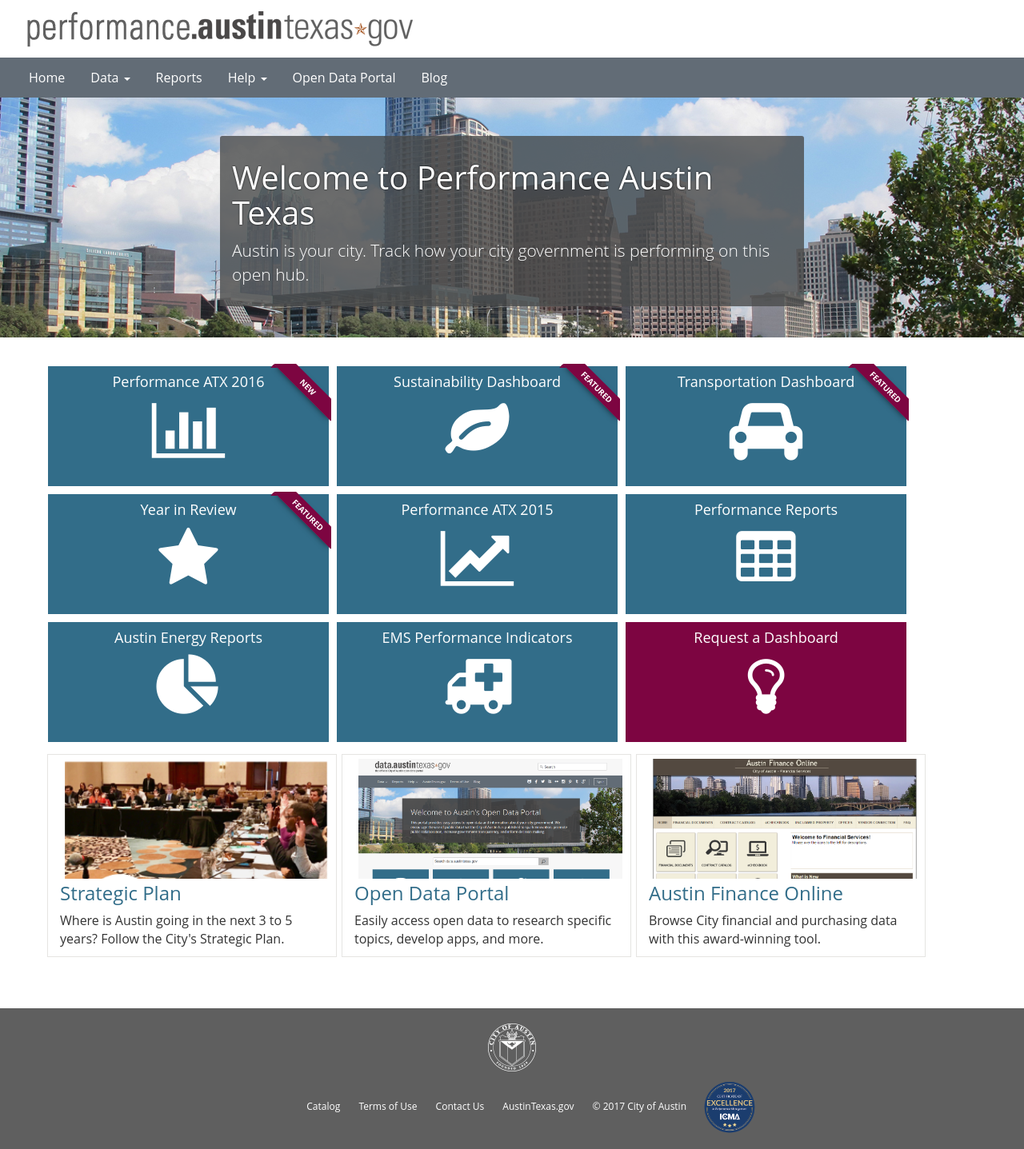
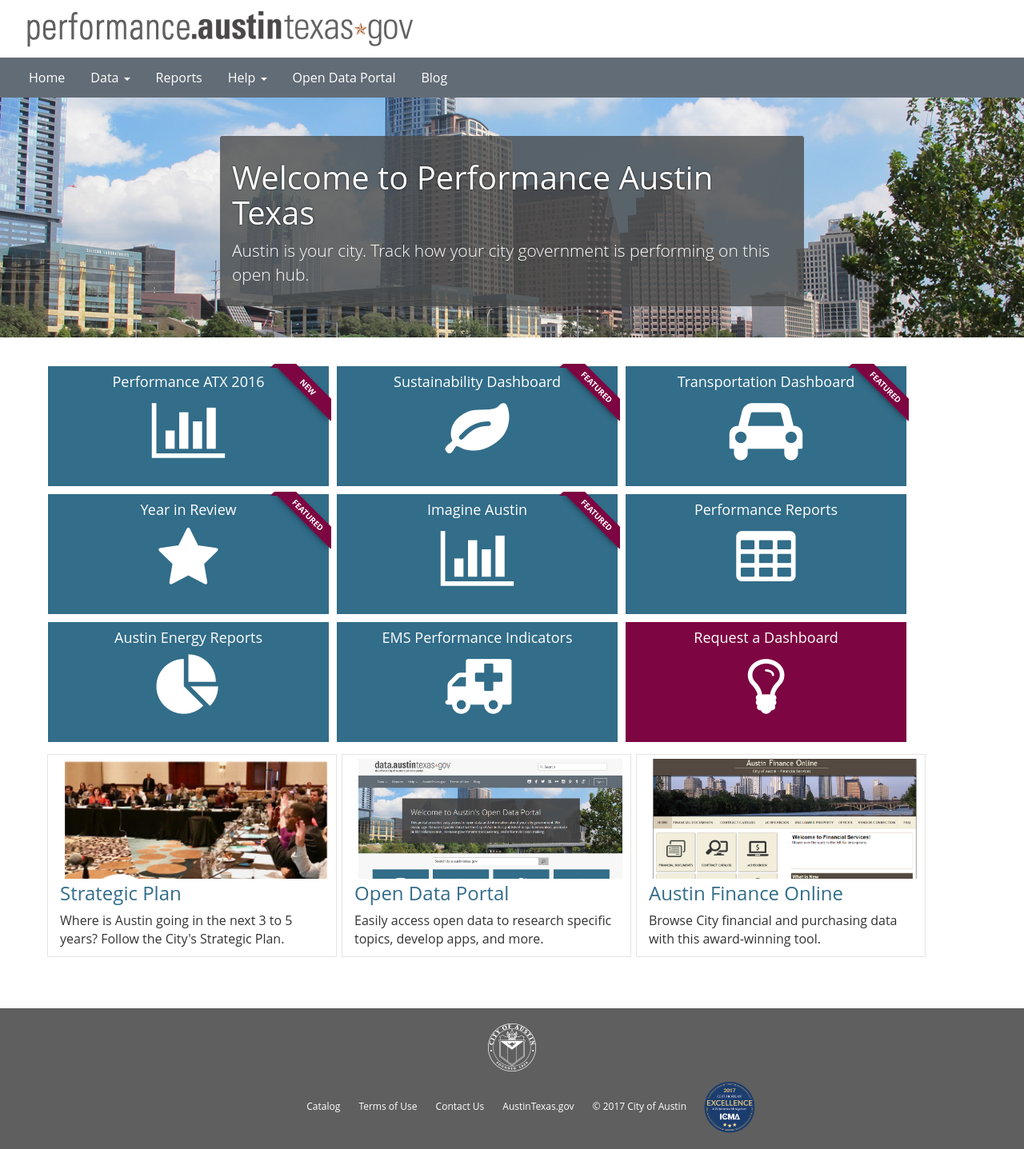
Before and after one commit to thuzarwin/PerformanceATX, a Jekyll site: the page built from index.md, in a window 1280 px wide. Shown: the whole page at 80% size. Built offline with Jekyll 4.4.1, drawn with Linux system fonts in a browser that asks for light colours; nearby versions of some CDN libraries; some web fonts are replaced.

Commit message:
Imagine Austin
Updated Tile to include Imagine Austin Dashboard.

```diff
--- a/_layouts/homepage.html
+++ b/_layouts/homepage.html
@@ -76,11 +76,16 @@
           </div>
         </a>
 
-<a href='https://performance.austintexas.gov/stories/s/mfnw-2iaf' target='_blank'>
+<a href='https://data.austintexas.gov/stories/s/b2dw-5rzd' target='_blank'>
               <div class="col-sm-3 homepage-button homepage-button-row-1">
-                <h4>Performance ATX 2015</h4>
-                <i  class="fa button-icon fa-line-chart"data-toggle="tooltip" data-placement="right" title="Performance ATX 2015"></i>
+ <div class="ribbon-wrapper-red">
+                        <div class="ribbon-red">Featured</div>
+                    </div>
+                <h4>Imagine Austin</h4>
+                <i  class="fa button-icon fa-bar-chart"data-toggle="tooltip" data-placement="right" title="Imagine Austin"></i>
+
               </div>
+
             </a>
 
 
```
